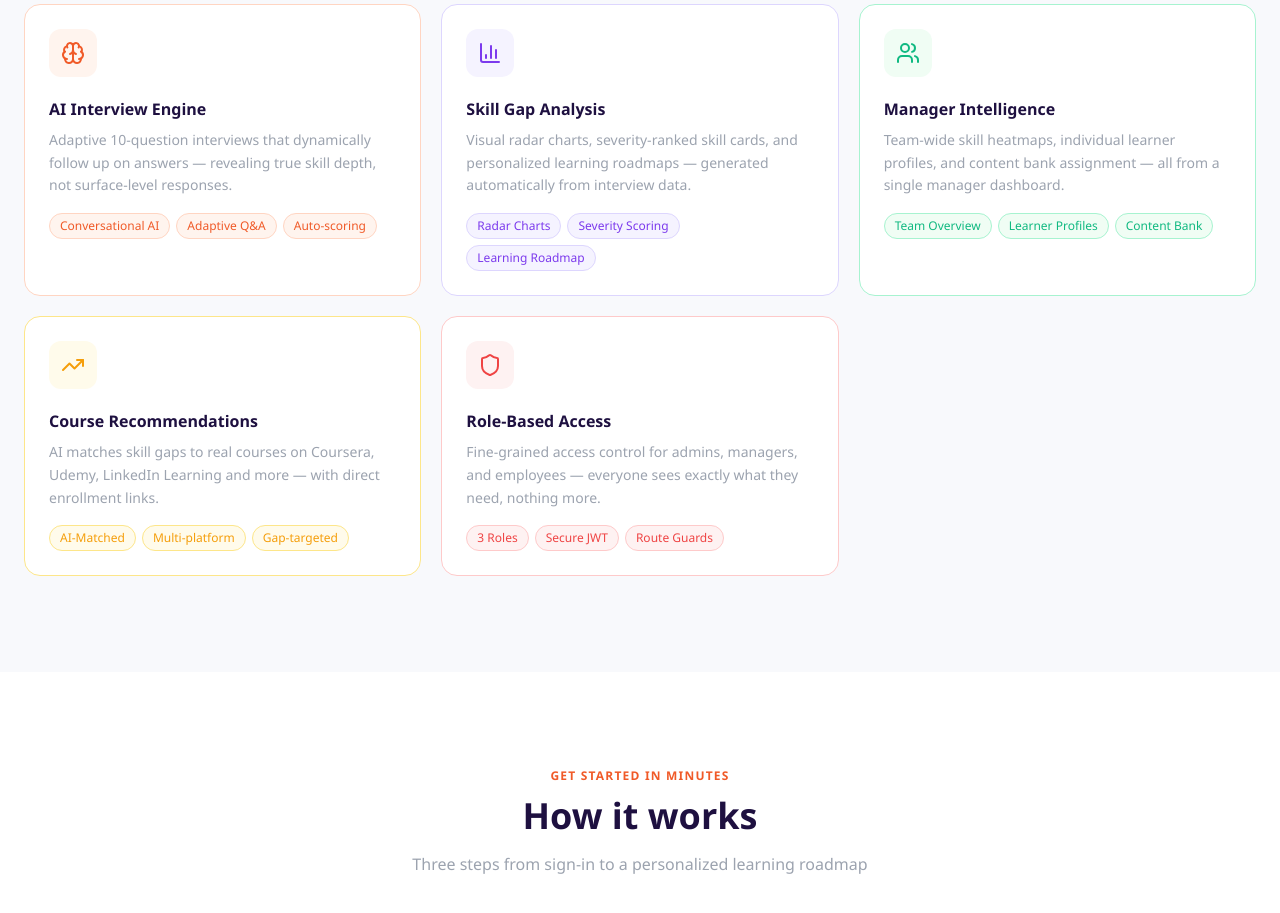
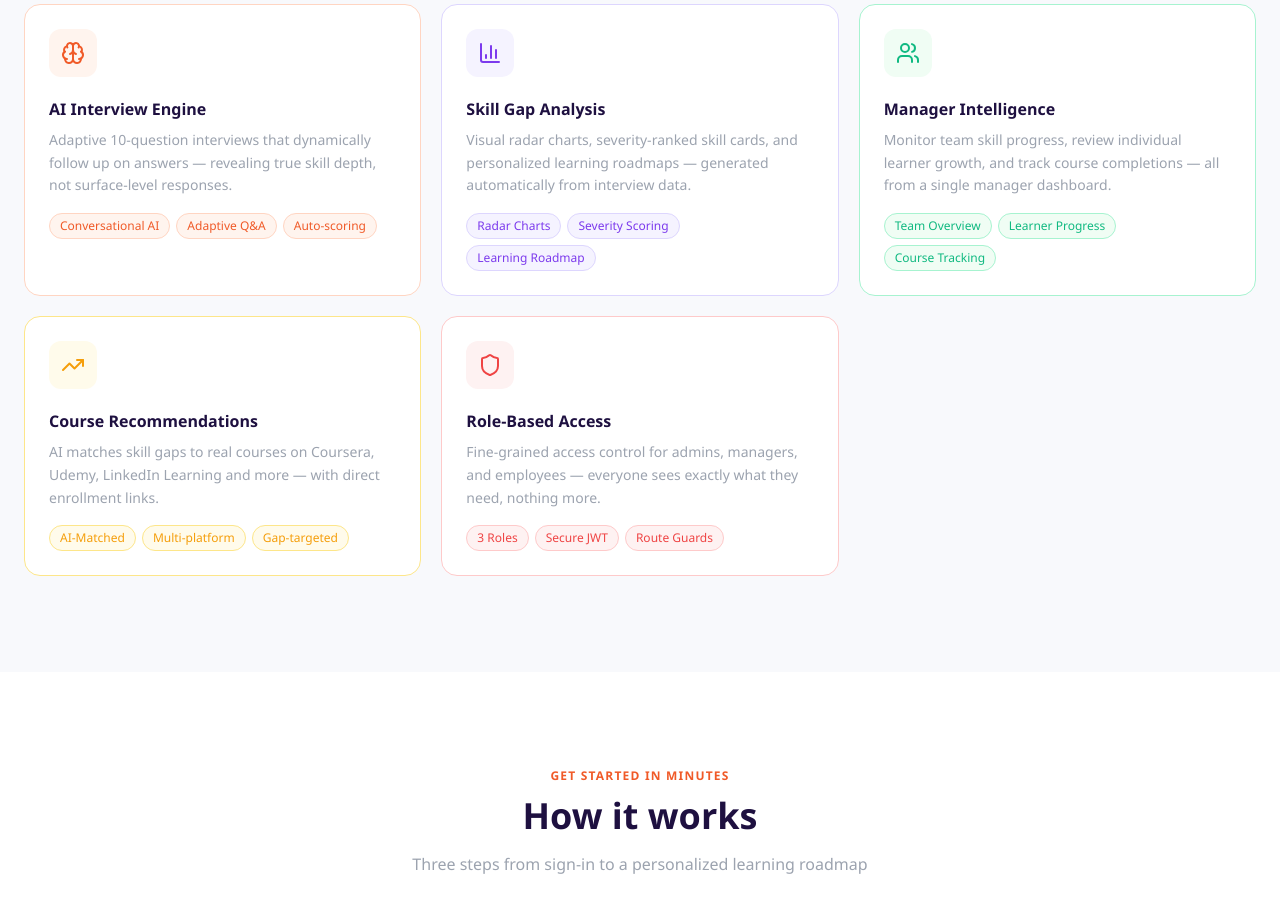
Before and after one commit to Imochaautomation/LMS-Learning-Management-System-, a React (Vite) app in the folder UI/: page / in a window 1280 px wide. Shown: the part 1100-2013 px from the top of the page. Built offline with nearby package versions, Linux system fonts and the light colour scheme; no server answers.

Commit message:
fix: update Manager Intelligence card copy on landing page

```diff
--- a/UI/src/pages/LandingPage.jsx
+++ b/UI/src/pages/LandingPage.jsx
@@ -90,7 +90,7 @@ export default function LandingPage() {
             {[
               { icon: Brain, color: ORANGE, bg: '#FFF4EE', border: '#FFD5C2', title: 'AI Interview Engine', desc: 'Adaptive 10-question interviews that dynamically follow up on answers — revealing true skill depth, not surface-level responses.', tags: ['Conversational AI', 'Adaptive Q&A', 'Auto-scoring'] },
               { icon: BarChart3, color: '#7C3AED', bg: '#F5F3FF', border: '#DDD6FE', title: 'Skill Gap Analysis', desc: 'Visual radar charts, severity-ranked skill cards, and personalized learning roadmaps — generated automatically from interview data.', tags: ['Radar Charts', 'Severity Scoring', 'Learning Roadmap'] },
-{ icon: Users, color: '#10B981', bg: '#F0FDF4', border: '#A7F3D0', title: 'Manager Intelligence', desc: 'Team-wide skill heatmaps, individual learner profiles, and content bank assignment — all from a single manager dashboard.', tags: ['Team Overview', 'Learner Profiles', 'Content Bank'] },
+{ icon: Users, color: '#10B981', bg: '#F0FDF4', border: '#A7F3D0', title: 'Manager Intelligence', desc: 'Monitor team skill progress, review individual learner growth, and track course completions — all from a single manager dashboard.', tags: ['Team Overview', 'Learner Progress', 'Course Tracking'] },
               { icon: TrendingUp, color: '#F59E0B', bg: '#FFFBEB', border: '#FDE68A', title: 'Course Recommendations', desc: 'AI matches skill gaps to real courses on Coursera, Udemy, LinkedIn Learning and more — with direct enrollment links.', tags: ['AI-Matched', 'Multi-platform', 'Gap-targeted'] },
               { icon: Shield, color: '#EF4444', bg: '#FEF2F2', border: '#FECACA', title: 'Role-Based Access', desc: 'Fine-grained access control for admins, managers, and employees — everyone sees exactly what they need, nothing more.', tags: ['3 Roles', 'Secure JWT', 'Route Guards'] },
             ].map(({ icon: Icon, color, bg, border, title, desc, tags }) => (
```
